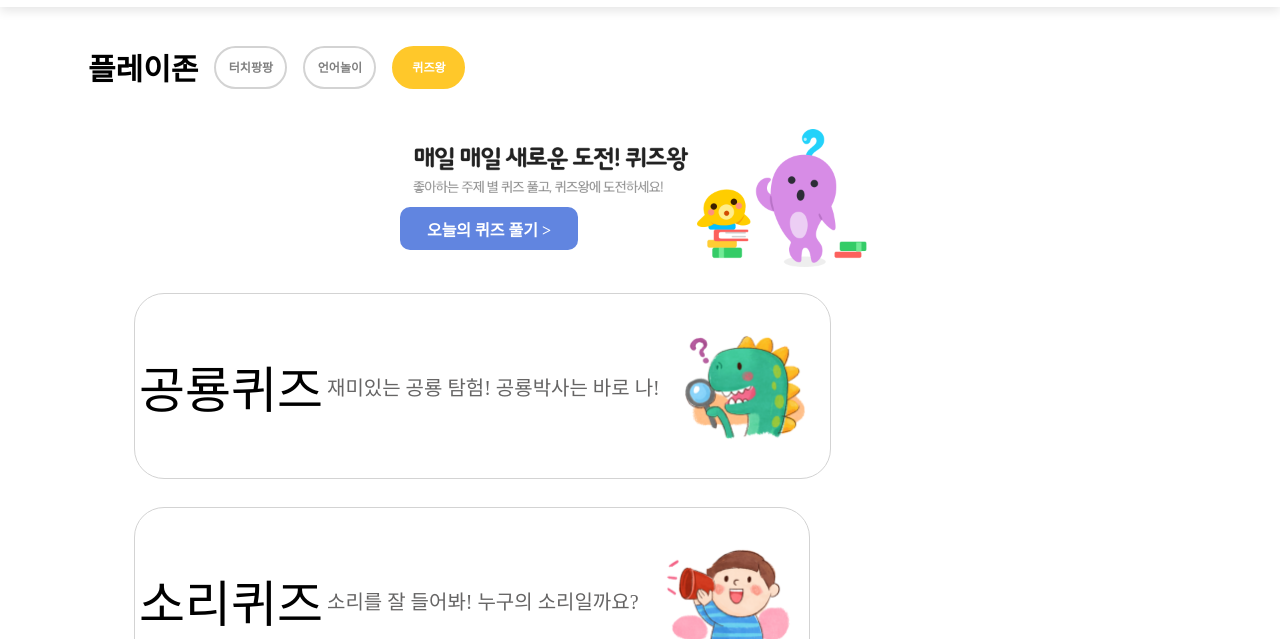
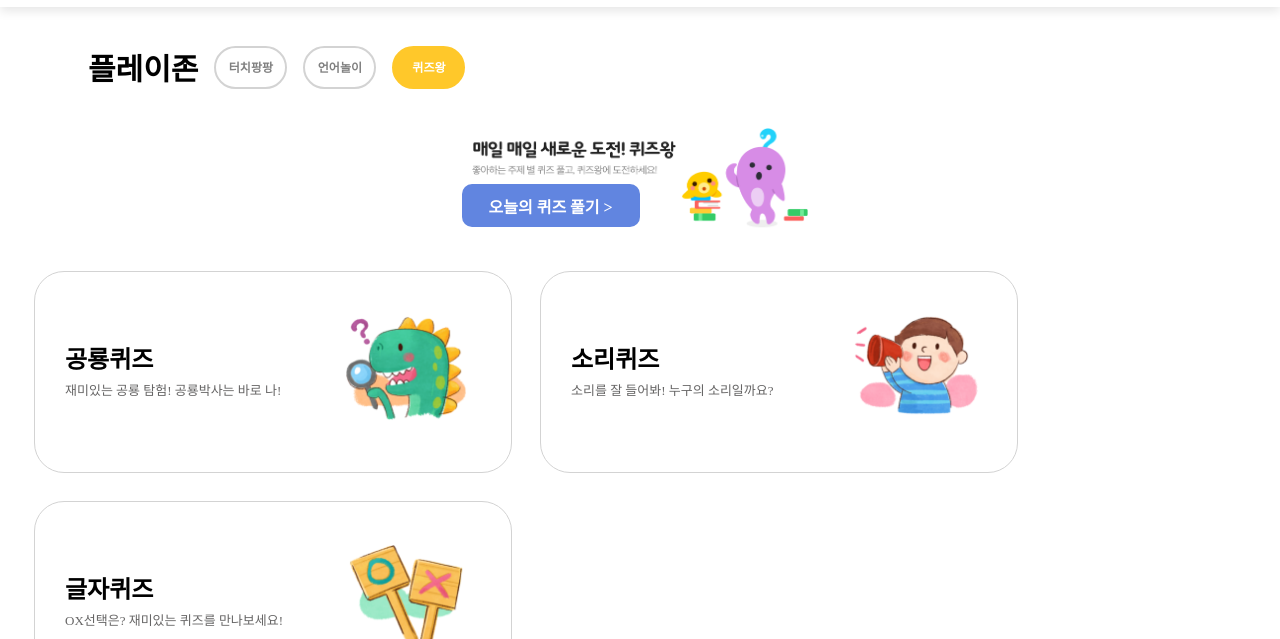
Before and after one commit to seonsssss/clone_html, a plain HTML site: page quiz.html in a window 1280 px wide. Shown: the part 161-800 px from the top of the page. Drawn offline with Linux system fonts and the light colour scheme; a web font is replaced by a local one.

```diff
--- a/assets/css/game.css
+++ b/assets/css/game.css
@@ -108,15 +108,27 @@ a {
     color: gray;
 }
 
+
+.quizImg {
+    position: relative;
+    max-width: 894px;
+    margin: 0 auto;
+    text-align: center;
+}
+
 .quizImg img {
-    width: 454px;
-    height: 148px;
+    width: 336px;
+    height: 106px;
 }
 
 .todayQuiz {
+    position: absolute;
+    bottom: 10px;
+    left: 40%;
+    transform: translateX(-50%);
     display: flex;
     justify-content: center;
-    position: absolute;
+    align-items: center;
     font-family: 'NanumSquareRound';
     font-weight: bold;
     font-size: 16px;
@@ -124,29 +136,25 @@ a {
     width: 178px;
     height: 43px;
     background-color: #6185E0;
-    align-items: center;
     text-align: center;
     border-radius: 10px;
-    left: 400px;
-    top: 200px;
-}
-
-.todayQuiz {
-    flex: none;
 }
 
 .quizBoxList {
     display: flex;
     flex-wrap: wrap;
-    margin-left: 120px;
+    box-sizing: border-box;
+    max-width: 1200px;
+    margin-left: 0 auto;
+    padding: 20px;
 }
 
 .quizBox {
     display: flex;
-    align-items: center;
+    align-items: flex-start;
     justify-content: space-between;
-    width: 576x;
-    height: 184px;
+    width: 476px;
+    height: 200px;
     border: 1px solid #D3D3D3;
     border-radius: 30px;
     margin: 14px;
@@ -155,23 +163,31 @@ a {
 .quizBox img {
     width: 138px;
     height: 119px;
-    margin: 16px;
+    margin: 36px;
 }
 
 .text {
-    text-align: left;
+    display: flex;
+    flex-direction: column;
+    justify-content: center;
+    align-items: flex-start;
+    height: 100%;
+    margin-left: 30px;
 }
 
 .dino-quiz {
-    font-family: "Hanna Pro";
-    font-size: 50px;
-    font-weight: normal;
-    margin: 4px;
+    font-family: 'NanumSquareRound';
+    font-size: 24px;
+    font-weight: 800;
+    margin: 4px 0;
     color: black;
+    line-height: 1.2;
 }
 
 .dino-explore {
-    font-family: "Hanna Pro";
-    font-size: 20px;
+    font-family: 'NanumSquareRound';
+    font-size: 13px;
     color: #666565;
+    margin: 4px 0;
+    line-height: 1.2;
 }
--- a/quiz.html
+++ b/quiz.html
@@ -57,6 +57,7 @@
         </nav>
     </header>
     <main>
+        <div class="quizAll">
             <div class="list">
                 <div class="listBoxMain">
                     <p>플레이존</p>
@@ -78,8 +79,8 @@
                 </div>
             </div>
             <div class="quizImg">
-                <img src="assets\images\game\quiz\quizImg.png" alt="quizImg">
-                <a href=" https://jr.naver.com/play/quiz/daily">
+                <img src="assets/images/game/quiz/quizImg.png" alt="Quiz Image">
+                <a href="https://jr.naver.com/play/quiz/daily">
                     <div class="todayQuiz">오늘의 퀴즈 풀기 ></div>
                 </a>
             </div>
@@ -112,6 +113,7 @@
                     </div>
                 </a>
             </div>
+        </div>
     </main>
     <script src="assets/js/login.js" type="module"></script>
 </body>
```
Also changed, not shown: assets/js/language.js (+15 -10 lines), assets/js/touch.js (+12 -5 lines). Lines whose indentation alone changed are shown as unchanged.
